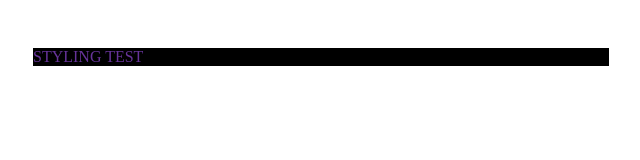
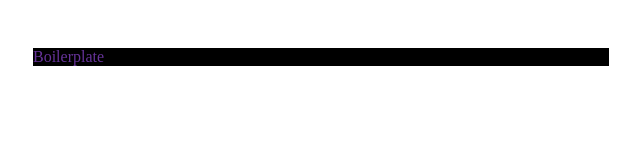
Before and after one commit to DonaldMurillo/nextjs-beta-boilerplate, a Next.js app: page / in a window 1280 px wide. Shown: the top 160 px of the page, without its empty margins (319-959 px from the left). Built offline with nearby package versions, Linux system fonts and the light colour scheme.

Commit message:
- Added more comments

```diff
--- a/pages/index.tsx
+++ b/pages/index.tsx
@@ -5,7 +5,7 @@ import utilStyles from '../styles/utils.module.scss'
 export default function Home() {
   return (
     <Layout>
-      <div className={utilStyles.supa}>STYLING TEST</div>
+      <div className={utilStyles.supa}>Boilerplate</div>
     </Layout>
   )
 }
```
Also changed, not shown: 2 other files (tests, documents, lock files or other folders).
